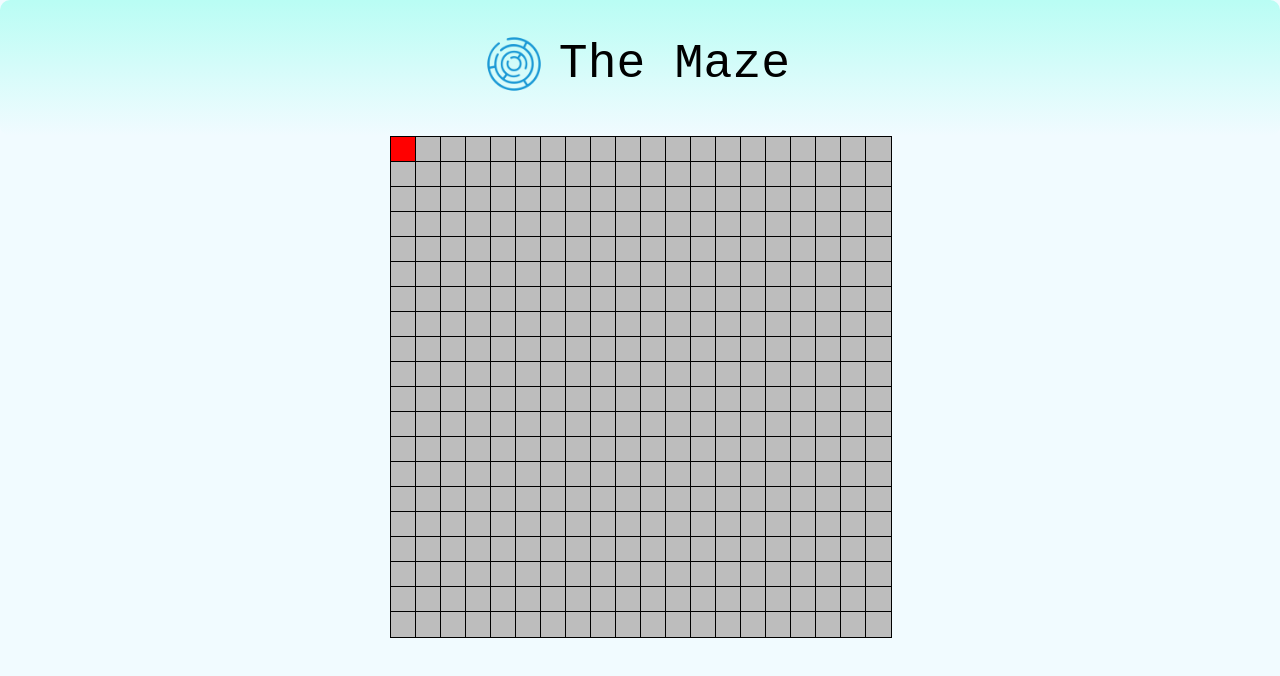
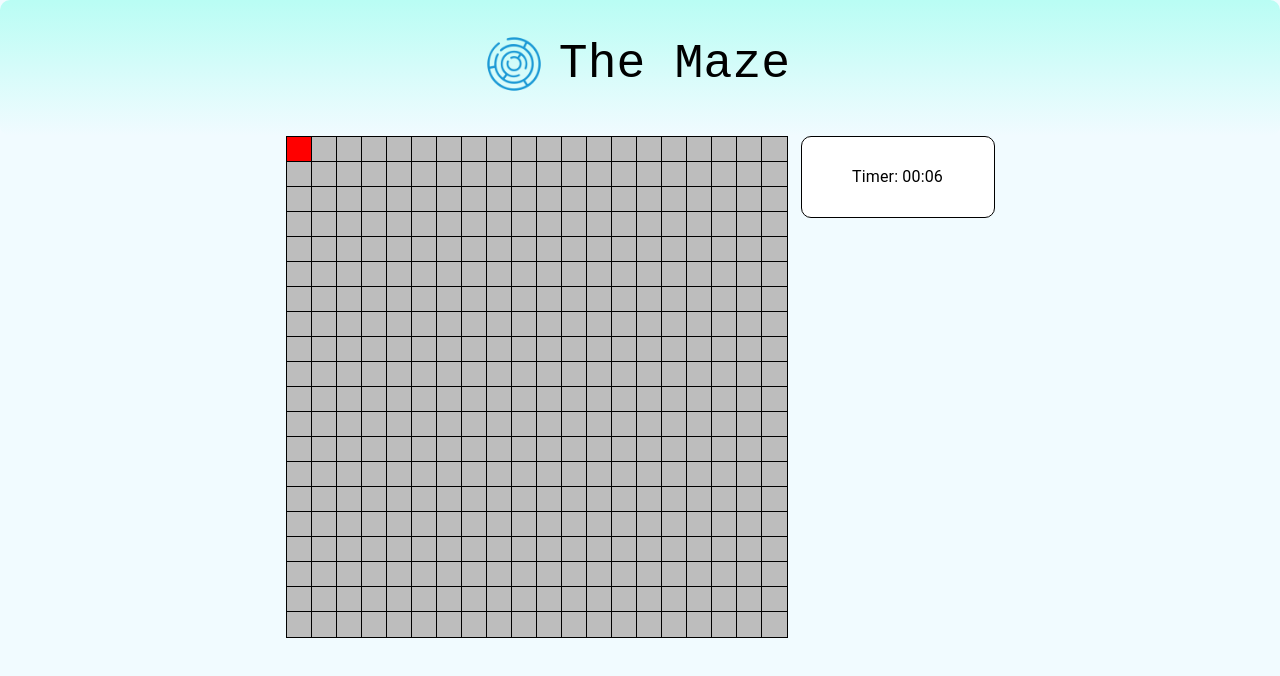
Before and after one commit to aleksanderdukaczewski/maze-redux, a React (Create React App) app: page / in a window 1280 px wide. Shown: the top 676 px of the page. Built offline with nearby package versions, Linux system fonts and the light colour scheme.

Commit message:
styled timer

```diff
--- a/src/App.js
+++ b/src/App.js
@@ -5,7 +5,6 @@ import reducers from "./reducers";
 import Logo from "./Logo";
 import Game from "./Game";
 import Control from "./Control";
-import Timer from "./Timer";
 
 const store = createStore(reducers);
 
@@ -18,9 +17,8 @@ function App() {
         </header>
         <div className="app__content">
           <Game />
-          {/* <Timer /> */}
+          <Control />
         </div>
-        <Control />
       </div>
     </Provider>
   );
--- /dev/null
+++ b/src/Control.css
@@ -0,0 +1,6 @@
+.control {
+    display: flex;
+    flex-direction: column;
+    align-items: flex-start;
+    justify-content: flex-start;
+}
--- a/src/Control.jsx
+++ b/src/Control.jsx
@@ -1,10 +1,20 @@
 import React, { useEffect } from 'react';
+import Timer from "./Timer";
 import { useSelector, useDispatch } from 'react-redux'
-import { moveUp, moveRight, moveDown, moveLeft } from './actions';
+import { moveUp, moveRight, moveDown, moveLeft, finishGame } from './actions';
+import "./Control.css";
 
 const Control = () => {
     const dispatch = useDispatch();
+    const x = useSelector((state) => state.game.x);
+    const y = useSelector((state) => state.game.y);
+    const gameFinished = useSelector((state) => state.game.gameFinished);
+
+
     useEffect(() => {
+        if (x===20 && y===20) {
+            dispatch(finishGame());
+        }
 
         document.addEventListener('keydown', handleKeyDown);
         document.addEventListener('keyup', handleKeyUp);
@@ -14,7 +24,6 @@ const Control = () => {
         };
     });
     const handleKeyDown = (e) => {
-        console.log("Key event", e);
         handleKeyInput(e.key);
         document.removeEventListener('keydown', handleKeyDown);
     };
@@ -22,28 +31,26 @@ const Control = () => {
         document.addEventListener('keydown', handleKeyDown, {once: true});
     };
     const handleKeyInput = (key) => {
-        switch (key) {
+        if (!gameFinished) switch(key) {
             case "ArrowUp":
-                console.log("dispatching moveup");
                 dispatch(moveUp());
                 break;
             case "ArrowRight":
-                console.log("dispatching moveright");
                 dispatch(moveRight());
                 break;
             case "ArrowDown":
-                console.log("dispatching movedown");
                 dispatch(moveDown());
                 break;
             case "ArrowLeft":
-                console.log("dispatching moveleft");
                 dispatch(moveLeft());
                 break;
         }
     };
 
     return (
-        <></>
+        <div className="control">
+            <Timer gameFinished={gameFinished} />
+        </div>
     )
 }
 
--- /dev/null
+++ b/src/Timer.css
@@ -0,0 +1,11 @@
+.timer {
+    display: flex;
+    align-items: center;
+    justify-content: center;
+    background-color: white;
+    border-radius: 10px;
+    margin-left: 15px;
+    width: 15vw;
+    height: 10vh;
+    border: 1px solid black;
+}
--- a/src/Timer.jsx
+++ b/src/Timer.jsx
@@ -1,6 +1,8 @@
+import { Typography } from '@material-ui/core';
 import React, { useEffect, useState } from 'react';
+import "./Timer.css";
 
-const Timer = () => {
+const Timer = ({ gameFinished }) => {
     const [second, setSecond] = useState('00');
     const [minute, setMinute] = useState('00');
     const [counter, setCounter] = useState(0);
@@ -8,6 +10,7 @@ const Timer = () => {
     useEffect(() => {
         let intervalId;
 
+        if (!gameFinished) {
           intervalId = setInterval(() => {
             const secondCounter = counter % 60;
             const minuteCounter = Math.floor(counter / 60);
@@ -20,15 +23,16 @@ const Timer = () => {
 
             setCounter(counter => counter + 1);
           }, 1000)
+        }
 
         return () => clearInterval(intervalId);
-    }, [counter])
+      }, [gameFinished, counter])
 
     return (
         <div className="timer">
-            <span className="minute">{minute}</span>
-            <span>:</span>
-            <span className="second">{second}</span>
+            <Typography>
+                Timer: {minute}:{second}
+            </Typography>
         </div>
     )
 };
--- a/src/actions/index.js
+++ b/src/actions/index.js
@@ -1,6 +1,6 @@
 export const PAUSE = "PAUSE";
 export const RESUME = "RESUME";
-export const RESTART = "RESTART";
+export const FINISH_GAME = "FINISH_GAME";
 export const MOVE_UP = "MOVE_UP";
 export const MOVE_RIGHT = "MOVE_RIGHT";
 export const MOVE_DOWN = "MOVE_DOWN";
@@ -14,8 +14,8 @@ export const resume = () => {
     return { type: RESUME };
 };
 
-export const restart = () => {
-    return { type: RESTART }
+export const finishGame = () => {
+    return { type: FINISH_GAME }
 }
 
 export const moveUp = () => {
--- a/src/reducers/game-reducer.js
+++ b/src/reducers/game-reducer.js
@@ -1,7 +1,7 @@
 import {
     PAUSE,
     RESUME,
-    RESTART,
+    FINISH_GAME,
     MOVE_UP,
     MOVE_RIGHT,
     MOVE_DOWN,
@@ -10,35 +10,31 @@ import {
 import { canMoveTo, defaultState } from "../utils";
 
 const gameReducer = (state = defaultState(), action) => {
-    const { pos, gameOver, isRunning, score, x, y } = state;
+    const { pos, gameFinished, isRunning, score, x, y } = state;
 
     switch(action.type) {
         case PAUSE:
             return { ...state, isRunning: false };
         case RESUME:
             return { ...state, isRunning: true };
-        case RESTART:
-            return state;
+        case FINISH_GAME:
+            return { ...state, gameFinished: true, isRunning: false };
         case MOVE_UP:
-            console.log("moving up");
             if (canMoveTo(x,y-1))
                 return { ...state, y: y-1 };
             else
                 return state;
         case MOVE_RIGHT:
-            console.log("moving right");
             if (canMoveTo(x+1,y))
                 return { ...state, x: x+1 };
             else
                 return state;
         case MOVE_DOWN:
-            console.log("Moving down");
             if (canMoveTo(x,y+1))
                 return { ...state, y: y+1 };
             else
                 return state;
         case MOVE_LEFT:
-            console.log("moving left");
             if (canMoveTo(x-1,y))
                 return { ...state, x: x-1 };
             else
--- a/src/utils/index.js
+++ b/src/utils/index.js
@@ -2,7 +2,7 @@ export const defaultState = () => {
     return {
         x: 1,
         y: 1,
-        gameOver: false,
+        gameFinished: false,
         isRunning: true,
         score: 0,
     };
```
Lines whose indentation alone changed are shown as unchanged.
